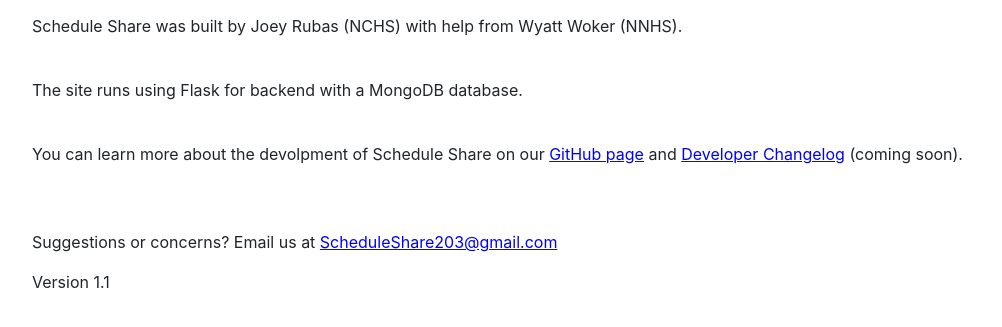
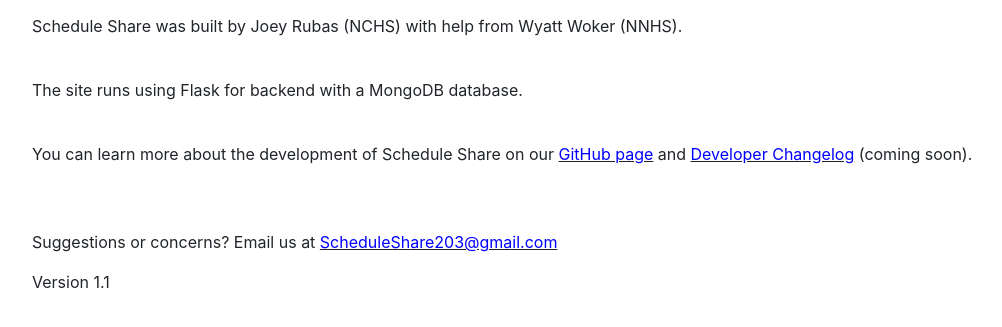
Before and after one commit to JoeyRubas/Schedule-Share, a Flask app: page /about in a window 1280 px wide. Shown: the part 56-383 px from the top of the page, without its empty margins (53-1055 px from the left). Run offline with Flask 2, Linux system fonts and the light colour scheme; some libraries are stand-ins or nearby versions.

Commit message:
Fixed another grammatical error
This is a friendly reminder to tell Joey that he needs to get better commit messages, type something into the box please

```diff
--- a/templates/about.html
+++ b/templates/about.html
@@ -6,7 +6,7 @@
 <br>
 <p>The site runs using Flask for backend with a MongoDB database.</p>
 <br>
-<p>You can learn more about the devolpment of Schedule Share on our <u><a href="https://github.com/JoeyRubas/Schedule-Share" style="color:blue">GitHub page</a></u> and <u><a href="changelog.html" style="color:blue">Developer Changelog</a></u> (coming soon).</p>
+<p>You can learn more about the development of Schedule Share on our <u><a href="https://github.com/JoeyRubas/Schedule-Share" style="color:blue">GitHub page</a></u> and <u><a href="changelog.html" style="color:blue">Developer Changelog</a></u> (coming soon).</p>
 <br>
 <br>
 <p>Suggestions or concerns? Email us at <u><a href="mailto:scheduleshare203@gmail.com" style="color:blue">ScheduleShare203@gmail.com</a></u></p>
```
